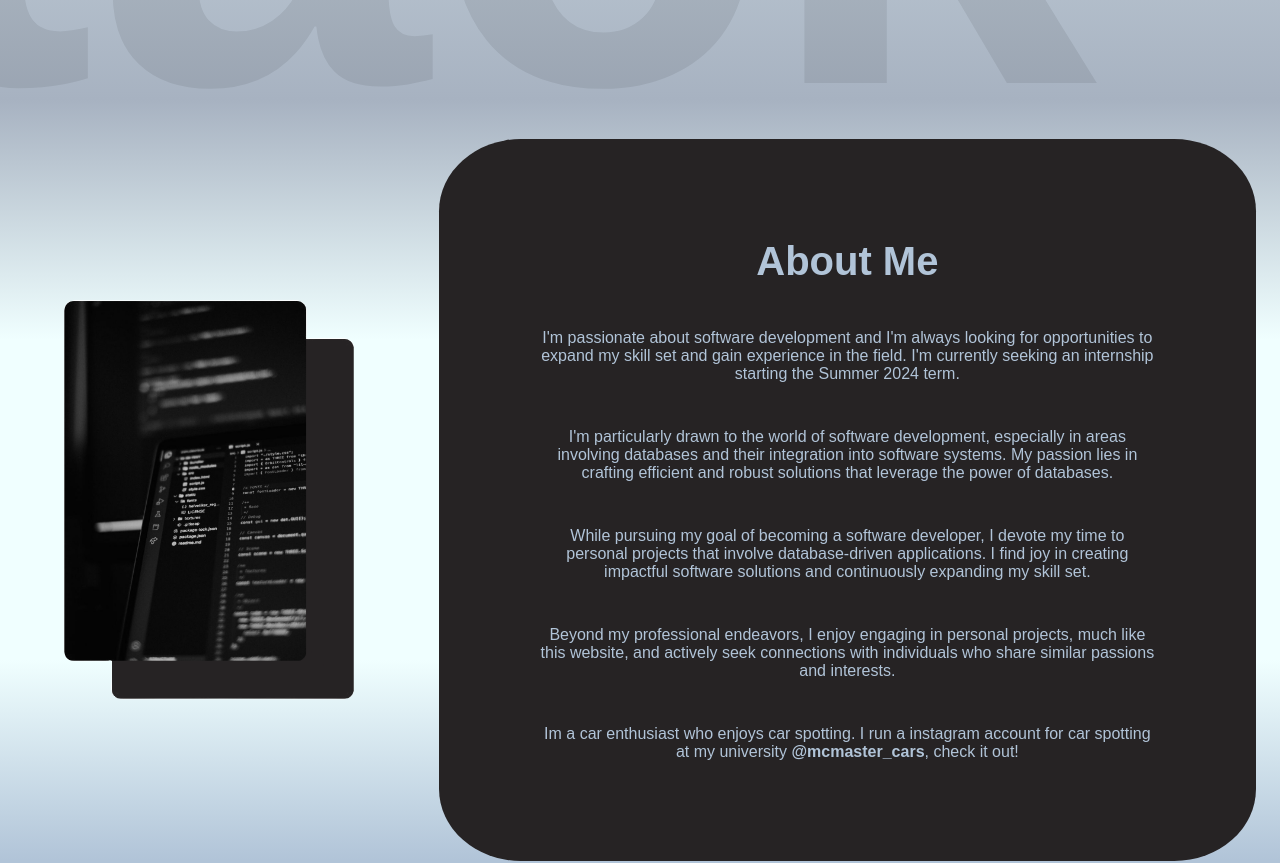
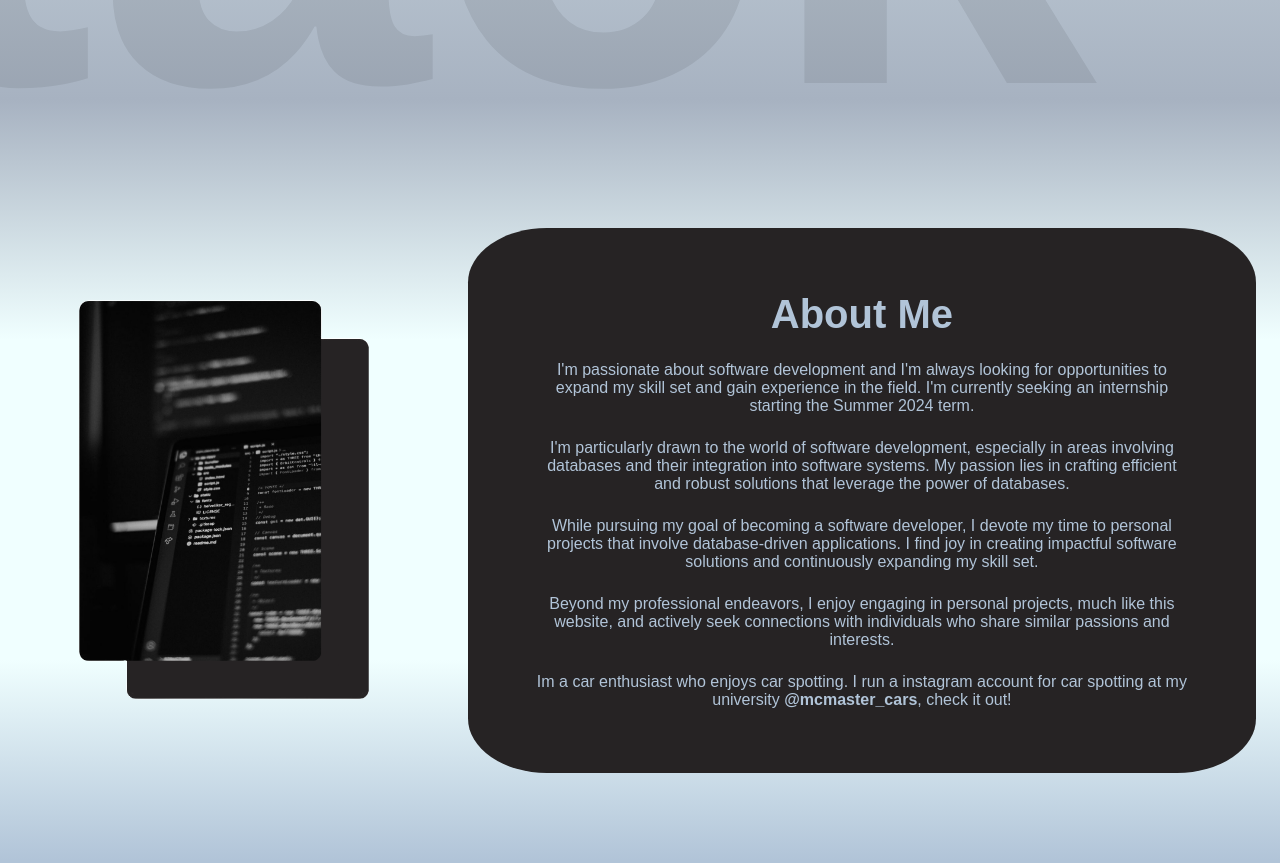
Before and after one commit to AymenS02/Portfolio-Website-2.0, a React (Vite) app: page / in a window 1280 px wide. Shown: the part 700-1563 px from the top of the page. Built offline with nearby package versions, Linux system fonts and the light colour scheme.

Commit message:
fixed project css

```diff
--- a/src/components/about/About.scss
+++ b/src/components/about/About.scss
@@ -11,7 +11,6 @@
     .about-pic {
         margin: 0;
         height: 80%;
-
         .pic {
             width: 100%;
             height: 100%;
@@ -23,17 +22,22 @@
     .about-me {
         margin-right: 3vh;
         background-color: #262324;
-        padding: 100px;
+        padding: 8vh;
         display: flex;
         flex-direction: column;
         justify-content: center;
         align-items: center;
         flex-grow: 1;
-        gap: 45px;
+        gap: 3vh;
         text-align: center;
         color: #b1c4d8;
         margin-left: 20px;
         border-radius: 10%;
+        @media (min-width: 1324px) {
+            height: 60%;
+            width: 60%;
+            font-size: large;
+        }
         .heady {
             font-size: 2.5rem;
             font-weight: 700;
--- a/src/components/projects/Projects.jsx
+++ b/src/components/projects/Projects.jsx
@@ -14,24 +14,20 @@ const Projects = () => {
         <div className="projects-container">
             <div className="project">
                 <h2>Project 1</h2>
-                <p>Project 1 description</p>
                 <img src="public\projects\cointracker.png" alt="coin project image" />
             </div>
             <div className="project">
                 <h2>Project 2</h2>
-                <p>Project 2 description</p>
                 <img src="public\projects\personalPort.png" alt="coin project image" />
 
             </div>
             <div className="project">
                 <h2>Project 3</h2>
-                <p>Project 3 description</p>
-                <img src="public\projects\dynamic_sun.mp4" alt="coin project image" />
+                <img src="public\projects\solarsystem.gif" alt="coin project image" />
 
             </div>
             <div className="project">
                 <h2>Project 4</h2>
-                <p>Project 4 description</p>
                 <img src="public\projects\connect4.png" alt="coin project image" />
             </div>
         </div>
--- a/src/components/projects/Projects.scss
+++ b/src/components/projects/Projects.scss
@@ -4,7 +4,7 @@
     height: 100vh;
     padding: 10vh;
     display: flex;
-    align-items: center;
+    align-items: flex-start;
     justify-content: center;
     flex-direction: column;
     background: linear-gradient(to bottom, #19ecec00 70%, #b1c4d8 95%),
@@ -18,15 +18,12 @@
 
     .projects-container {
         display: flex;
-        flex-wrap: wrap;
-        justify-content: center;
-        align-items: center;
+        justify-content: flex-start;
+        background-color: antiquewhite;
         width: 100%;
-        height: 100%;
 
         img {
-            width: 30%;
-            height: 30%;
+            width: 30vh;
             margin: 1rem;
             border-radius: 10px;
             box-shadow: 0 0 10px 0 rgba(0, 0, 0, 0.2);
@@ -38,8 +35,9 @@
         }
 
         .project {
-                display: block;
-            }
+                display: flex;
+                flex-direction: column;
+                align-items: center;            }
         }
 
 }
```
Also changed, not shown: 2 other files (tests, documents, lock files or other folders).
